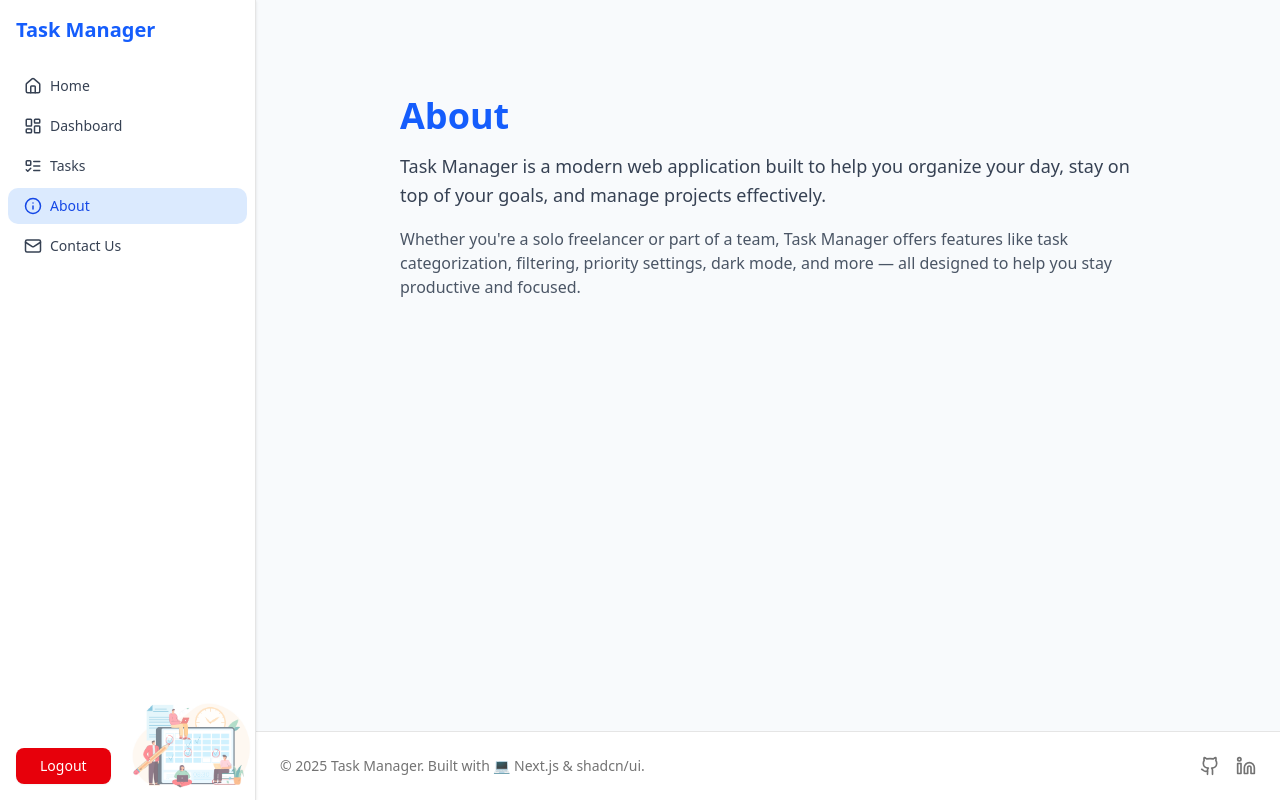
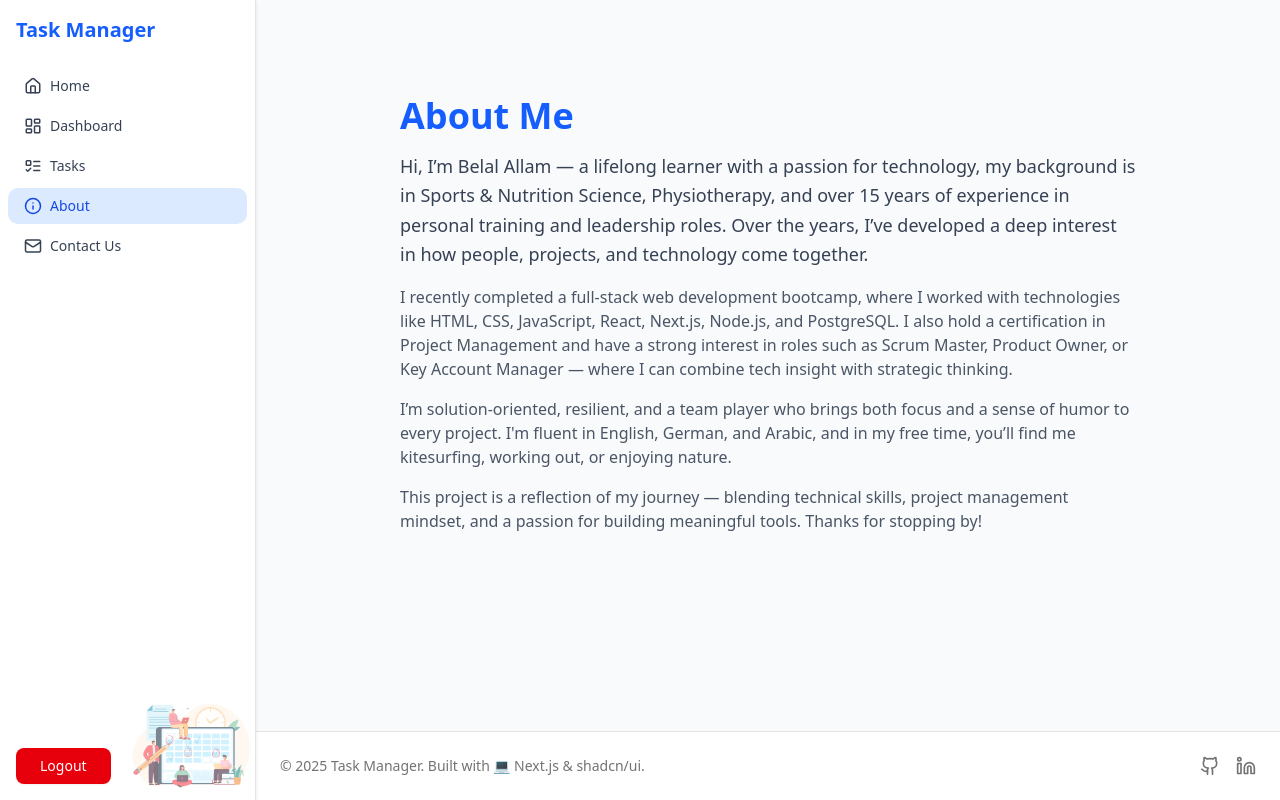
Before and after one commit to Ballam22/next-js-task-manager, a Next.js app: page /about in a window 1280 px wide. Built offline with nearby package versions, Linux system fonts and the light colour scheme.

Commit message:
Edit an about page

```diff
--- a/app/about/page.tsx
+++ b/app/about/page.tsx
@@ -2,21 +2,39 @@ import type { Metadata } from 'next';
 
 export const metadata: Metadata = {
   title: 'About',
-  description: 'Learn more about our mission and features.',
+  description:
+    'Get to know Belal Allam and his journey into tech and project management.',
 };
 
 export default function AboutPage() {
   return (
     <div className="max-w-3xl mx-auto py-16 px-4">
-      <h1 className="text-4xl font-bold mb-4 text-blue-600">About</h1>
+      <h1 className="text-4xl font-bold mb-4 text-blue-600">About Me</h1>
       <p className="text-gray-700 dark:text-gray-300 text-lg leading-relaxed">
-        Task Manager is a modern web application built to help you organize your
-        day, stay on top of your goals, and manage projects effectively.
+        Hi, I’m Belal Allam — a lifelong learner with a passion for technology,
+        my background is in Sports & Nutrition Science, Physiotherapy, and over
+        15 years of experience in personal training and leadership roles. Over
+        the years, I’ve developed a deep interest in how people, projects, and
+        technology come together.
       </p>
       <p className="mt-4 text-gray-600 dark:text-gray-400">
-        Whether you're a solo freelancer or part of a team, Task Manager offers
-        features like task categorization, filtering, priority settings, dark
-        mode, and more — all designed to help you stay productive and focused.
+        I recently completed a full-stack web development bootcamp, where I
+        worked with technologies like HTML, CSS, JavaScript, React, Next.js,
+        Node.js, and PostgreSQL. I also hold a certification in Project
+        Management and have a strong interest in roles such as Scrum Master,
+        Product Owner, or Key Account Manager — where I can combine tech insight
+        with strategic thinking.
+      </p>
+      <p className="mt-4 text-gray-600 dark:text-gray-400">
+        I’m solution-oriented, resilient, and a team player who brings both
+        focus and a sense of humor to every project. I'm fluent in English,
+        German, and Arabic, and in my free time, you’ll find me kitesurfing,
+        working out, or enjoying nature.
+      </p>
+      <p className="mt-4 text-gray-600 dark:text-gray-400">
+        This project is a reflection of my journey — blending technical skills,
+        project management mindset, and a passion for building meaningful tools.
+        Thanks for stopping by!
       </p>
     </div>
   );
--- a/util/lib/connect.ts
+++ b/util/lib/connect.ts
@@ -1,7 +1,6 @@
 import { PrismaClient } from '@prisma/client';
 
 declare global {
-  // eslint-disable-next-line no-var
   var prisma: PrismaClient | undefined;
 }
 
```
Also changed, not shown: 1 other file (tests, documents, lock files or other folders).
